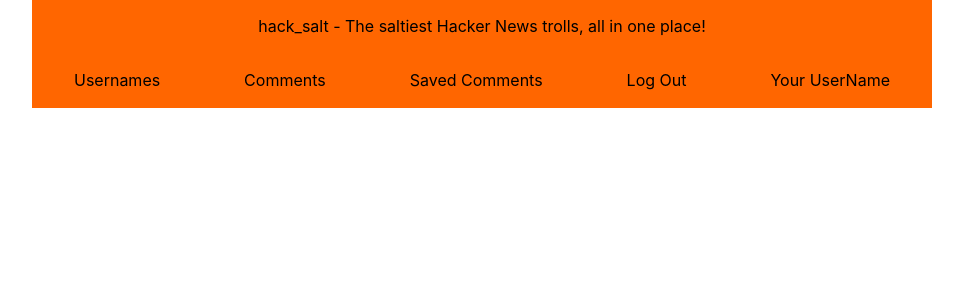
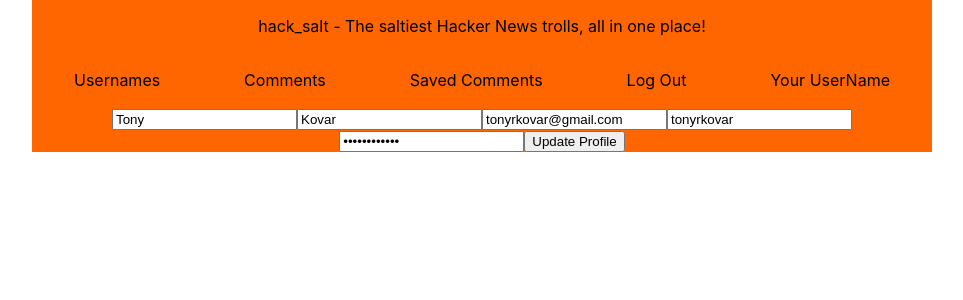
Before and after one commit to Build-Week-Hacker-News-Salty-Trolls/app, a React (Create React App) app in the folder salty-hn/: page /edit-user in a window 1280 px wide. Shown: the top 300 px of the page, without its empty margins (158-1121 px from the left). Built offline with nearby package versions, Linux system fonts and the light colour scheme.

Commit message:
got my edit feature auto populating data and I can edit the data i'm not too sure if it'll stick when i post it though waiting on end point

```diff
--- a/salty-hn/src/App.js
+++ b/salty-hn/src/App.js
@@ -23,6 +23,7 @@
       <Router>
         <Route path="/Login" render={props => <FormikUserLogin {...props} />} />
         <Route path="/Register" render={props => <FormikUserRegistration {...props} />} />
+        <Route path='/edit-user' component={EditUser} />
         <Route path='/home' component={UserDashboard} />
         <Route path='/user-comments/:author' component={UserComments} />
         <Route path='/comments' component={CommentDashboard} />
--- a/salty-hn/src/components/EditUser.js
+++ b/salty-hn/src/components/EditUser.js
@@ -1,17 +1,27 @@
-import React, { useState } from 'react';
+import React, { useState, useEffect } from 'react';
+import { useSelector, useDispatch } from 'react-redux';
+
+// import {editUser} from '../actions'
 
 export const EditUser = () => {
-    const [userInfo, setUserInfo] = useState()
+    // const currentInfo = useSelector(state => state.loginData)
+    const [userInfo, setUserInfo] = useState(useSelector(state => state.loginData))
+    const dispatch = useDispatch()
 
     const handleChanges = e => {
+        e.preventDefault()
         setUserInfo({ ...userInfo, [e.target.name]: e.target.value })
     }
+
     return (
+        // <form onSubmit={() => dispatch(editUser(userInfo, userInfo.id))}>
+        // This form tag is a place holder until I get my API end points
         <form>
             <input
                 type='text'
                 name='firstname'
                 placeholder='First Name'
+                value={userInfo.firstname}
                 onChange={handleChanges}
             />
             <input
@@ -19,25 +29,30 @@
                 name='lastname'
                 placeholder='Last Name'
                 onChange={handleChanges}
+                value={userInfo.lastname}
             />
             <input
                 type='email'
                 name='email'
                 placeholder='Email'
                 onChange={handleChanges}
+                value={userInfo.email}
             />
             <input
                 type='test'
                 name='username'
                 placeholder='User Name'
                 onChange={handleChanges}
+                value={userInfo.username}
             />
             <input
                 type='password'
                 name='password'
                 placeholder='Password'
                 onChange={handleChanges}
+                value={userInfo.password}
             />
+            <button type='submit'>Update Profile</button>
         </form>
     )
 }
--- a/salty-hn/src/reducers/reducer.js
+++ b/salty-hn/src/reducers/reducer.js
@@ -21,7 +21,14 @@
     saltiestUsers: [],
     // Top 10 comments by a specific user(Get this by clicking 'view comments') dynamic render
     userComments: [],
-    loginData: {},
+    // Be sure to change this data point once you can actually login, this is place holder data!
+    loginData: {
+        firstname: 'Tony',
+        lastname: 'Kovar',
+        username: 'tonyrkovar',
+        email: 'tonyrkovar@gmail.com',
+        password: 'lolol.ololol'
+    },
     isFetching: false,
     error: '',
 }
```
Also changed, not shown: salty-hn/src/actions/index.js (+14 -0 lines).
